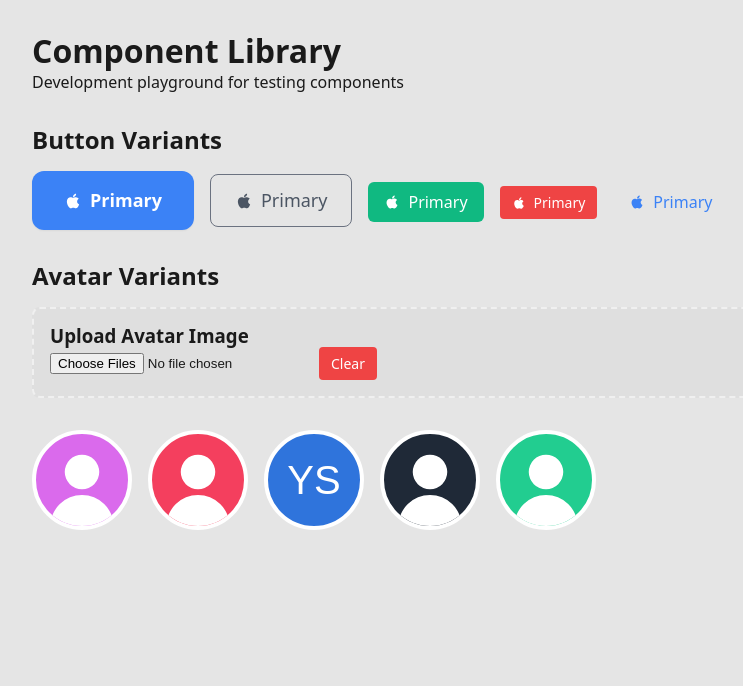
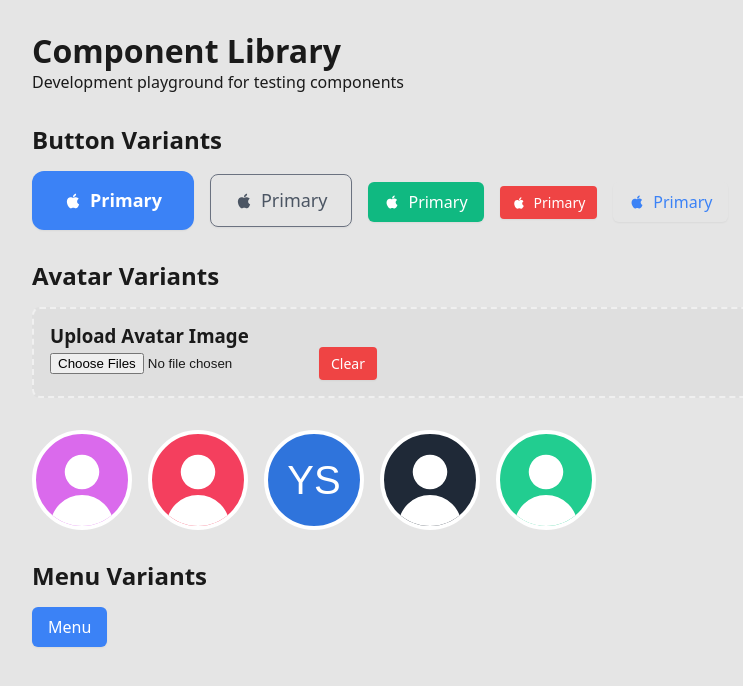
Before and after one commit to yordan-st/component-library, a React (Vite) app: page / in a window 1280 px wide. Shown: the top 686 px of the page, without its empty margins (240-983 px from the left). Built offline with nearby package versions, Linux system fonts and the light colour scheme.

Commit message:
feat: add menu component with dropdown and button variants

```diff
--- a/src/App.tsx
+++ b/src/App.tsx
@@ -1,9 +1,15 @@
-import { Button, Avatar } from ".";
+import { Button, Avatar, Menu, MenuButton, MenuDropdown, MenuItem } from ".";
 import { AiFillApple } from "react-icons/ai";
 import { useState, useEffect } from "react";
 
 function App() {
   const [avatarImgs, setAvatarImgs] = useState<string[]>([""]);
+
+  const [open, setOpen] = useState(false);
+
+  function toggle() {
+    setOpen((prevOpen) => !prevOpen);
+  }
 
   // Load saved images from localStorage on component mount
   useEffect(() => {
@@ -59,9 +65,17 @@ function App() {
 
   // Clear uploaded image
   const clearImage = () => {
-    localStorage.removeItem("avatarImage");
+    localStorage.removeItem("avatarImages");
     setAvatarImgs([""]);
   };
+
+  const items = [
+    { name: "BBC News", url: "https://www.bbc.com/news" },
+    { name: "CNN", url: "https://www.cnn.com" },
+    { name: "Reuters", url: "https://www.reuters.com" },
+    { name: "The Guardian", url: "https://www.theguardian.com" },
+    { name: "Associated Press", url: "https://apnews.com" },
+  ];
 
   return (
     <div style={{ padding: "2rem", maxWidth: "800px", margin: "0 auto" }}>
@@ -153,6 +167,33 @@ function App() {
           <Avatar bgColor="green"></Avatar>
         </div>
       </section>
+      {/* === MENU VARIANTS === */}
+      <section style={{ marginTop: "2rem" }}>
+        <h2 style={{ marginBottom: "1rem" }}>Menu Variants</h2>
+        <div
+          style={{
+            display: "flex",
+            gap: "1rem",
+            flexWrap: "wrap",
+            alignItems: "center",
+          }}
+        >
+          <Menu>
+            <MenuButton onClick={toggle}>Menu</MenuButton>
+            {open && (
+              <MenuDropdown>
+                {items.map((item, index) => (
+                  <MenuItem key={index}>
+                    <a href={item.url} target="_blank">
+                      {item.name}
+                    </a>
+                  </MenuItem>
+                ))}
+              </MenuDropdown>
+            )}
+          </Menu>
+        </div>
+      </section>
     </div>
   );
 }
--- a/src/components/Avatar/Avatar.tsx
+++ b/src/components/Avatar/Avatar.tsx
@@ -7,7 +7,12 @@ export interface AvatarProps extends React.ImgHTMLAttributes<HTMLImageElement> {
   bgColor?: string;
 }
 
-function Avatar({ children, imgSrc, bgColor, ...rest }: AvatarProps) {
+export default function Avatar({
+  children,
+  imgSrc,
+  bgColor,
+  ...rest
+}: AvatarProps) {
   const classNames = ["avatar", bgColor].join(" ").trim();
 
   return (
@@ -22,5 +27,3 @@ function Avatar({ children, imgSrc, bgColor, ...rest }: AvatarProps) {
     </div>
   );
 }
-
-export default Avatar;
--- a/src/components/Button/Button.tsx
+++ b/src/components/Button/Button.tsx
@@ -52,7 +52,7 @@ export interface ButtonProps
  *   Full Width Rounded
  * </Button>
  */
-function Button({
+export default function Button({
   variant = "primary",
   size = "medium",
   className = "",
@@ -86,5 +86,3 @@ function Button({
     </button>
   );
 }
-
-export default Button;
--- /dev/null
+++ b/src/components/Menu/Menu.scss
@@ -0,0 +1,81 @@
+button {
+  background-color: #e5e7eb;
+  color: #4b5563;
+  border: 1px solid #6b7280;
+  box-shadow: 0px 1px 2px rgba(0, 0, 0, 0.05);
+  cursor: pointer;
+  font-weight: 700;
+  padding: 9px 17px;
+  border-radius: 6px;
+  line-height: 24px;
+  display: flex;
+  align-items: center;
+  &:focus {
+    outline: none;
+  }
+}
+
+button.button-sm {
+  padding: 7px 11px;
+  font-size: 12px;
+}
+
+button.button-lg {
+  padding: 13px 25px;
+}
+
+button.button-success {
+  color: #047857;
+  background-color: #ecfdf5;
+  border-color: #047857;
+}
+
+button.button-warning {
+  color: #fbbf24;
+  background-color: #fffbeb;
+  border-color: #fbbf24;
+}
+
+button.button-danger {
+  color: #f87171;
+  background-color: #fef2f2;
+  border-color: #f87171;
+}
+
+.menu {
+  position: relative;
+  display: inline-block;
+}
+
+.menu-button {
+  background-color: white;
+}
+
+.menu-dropdown {
+  position: absolute;
+  left: 0;
+  margin-top: 3px;
+  background-color: white;
+  border: 1px solid gray;
+  border-radius: 6px;
+  background-color: white;
+}
+
+.menu-item {
+  color: #4b5563;
+  padding: 0.75rem;
+  cursor: pointer;
+  min-width: 100px;
+  display: flex;
+  justify-content: start;
+  align-items: center;
+  user-select: none;
+}
+
+.menu-item:hover {
+  background-color: whitesmoke;
+}
+
+.menu-item:not(:last-child) {
+  border-bottom: 1px solid #6b7280;
+}
--- /dev/null
+++ b/src/components/Menu/Menu.tsx
@@ -0,0 +1,9 @@
+import "./Menu.scss";
+
+export interface MenuProps {
+  children?: React.ReactNode;
+}
+
+export default function Menu({ children }: MenuProps) {
+  return <div className="menu">{children}</div>;
+}
--- /dev/null
+++ b/src/components/Menu/MenuButton.tsx
@@ -0,0 +1,10 @@
+import Button from "../Button";
+
+export interface MenuButtonProps {
+  children?: React.ReactNode;
+  onClick?: () => void;
+}
+
+export default function MenuButton({ children, onClick }: MenuButtonProps) {
+  return <Button onClick={onClick}>{children}</Button>;
+}
--- /dev/null
+++ b/src/components/Menu/MenuDropdown.tsx
@@ -0,0 +1,7 @@
+export interface MenuDropdownProps {
+  children?: React.ReactNode;
+}
+
+export default function MenuDropdown({ children }: MenuDropdownProps) {
+  return <div className="menu-dropdown">{children}</div>;
+}
--- /dev/null
+++ b/src/components/Menu/MenuItem.tsx
@@ -0,0 +1,8 @@
+export interface MenuItemProps {
+  children?: React.ReactNode;
+  key: string | number;
+}
+
+export default function MenuItem({ children }: MenuItemProps) {
+  return <div className="menu-item">{children}</div>;
+}
--- /dev/null
+++ b/src/components/Menu/index.ts
@@ -0,0 +1,10 @@
+export { default } from "./Menu";
+export { default as MenuButton } from "./MenuButton";
+export { default as MenuDropdown } from "./MenuDropdown";
+export { default as MenuItem } from "./MenuItem";
+
+// Re-export types for better developer experience
+export type { MenuProps } from "./Menu";
+export type { MenuButtonProps } from "./MenuButton";
+export type { MenuDropdownProps } from "./MenuDropdown";
+export type { MenuItemProps } from "./MenuItem";
--- a/src/components/index.ts
+++ b/src/components/index.ts
@@ -6,3 +6,14 @@
 // This will be the main entry point for your component library
 export { default as Button } from "./Button";
 export { default as Avatar } from "./Avatar";
+export { default as Menu, MenuButton, MenuDropdown, MenuItem } from "./Menu";
+
+// Export all types
+export type { ButtonProps } from "./Button";
+export type { AvatarProps } from "./Avatar";
+export type {
+  MenuProps,
+  MenuButtonProps,
+  MenuDropdownProps,
+  MenuItemProps,
+} from "./Menu";
```
